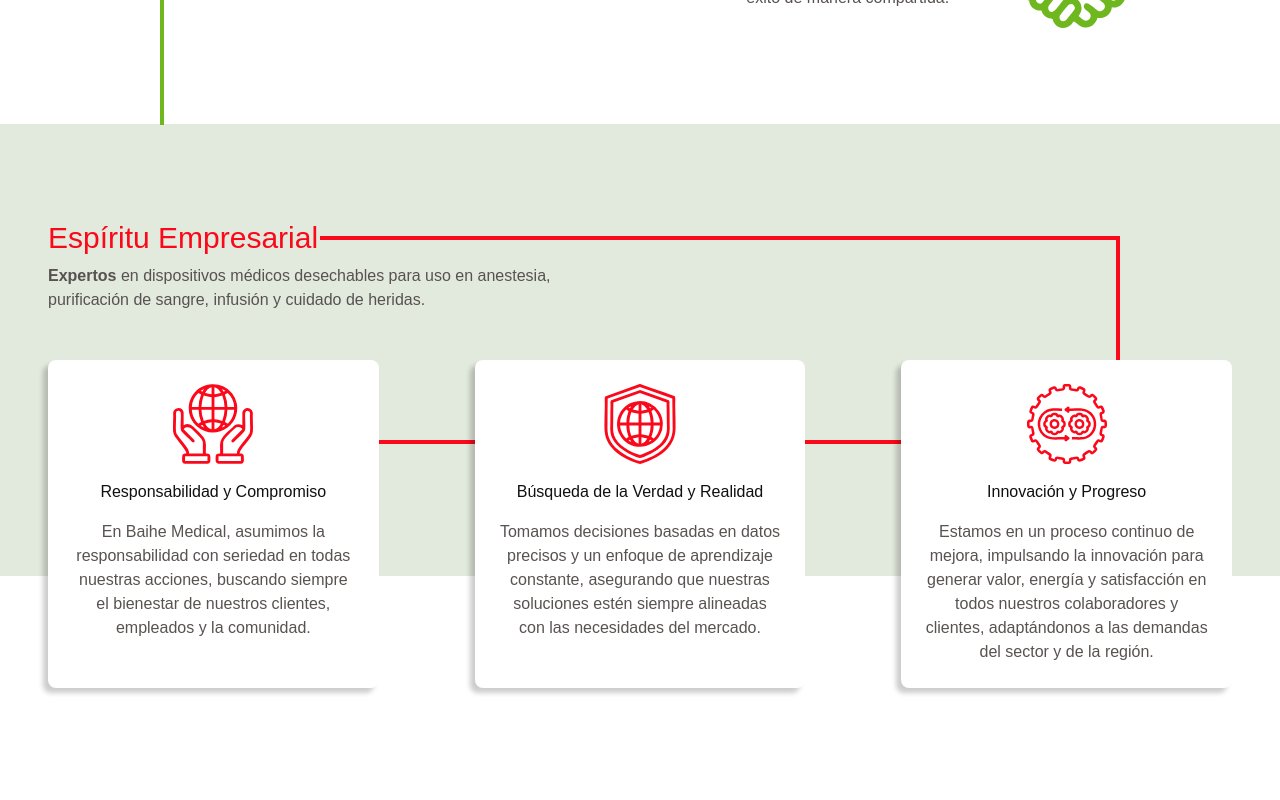
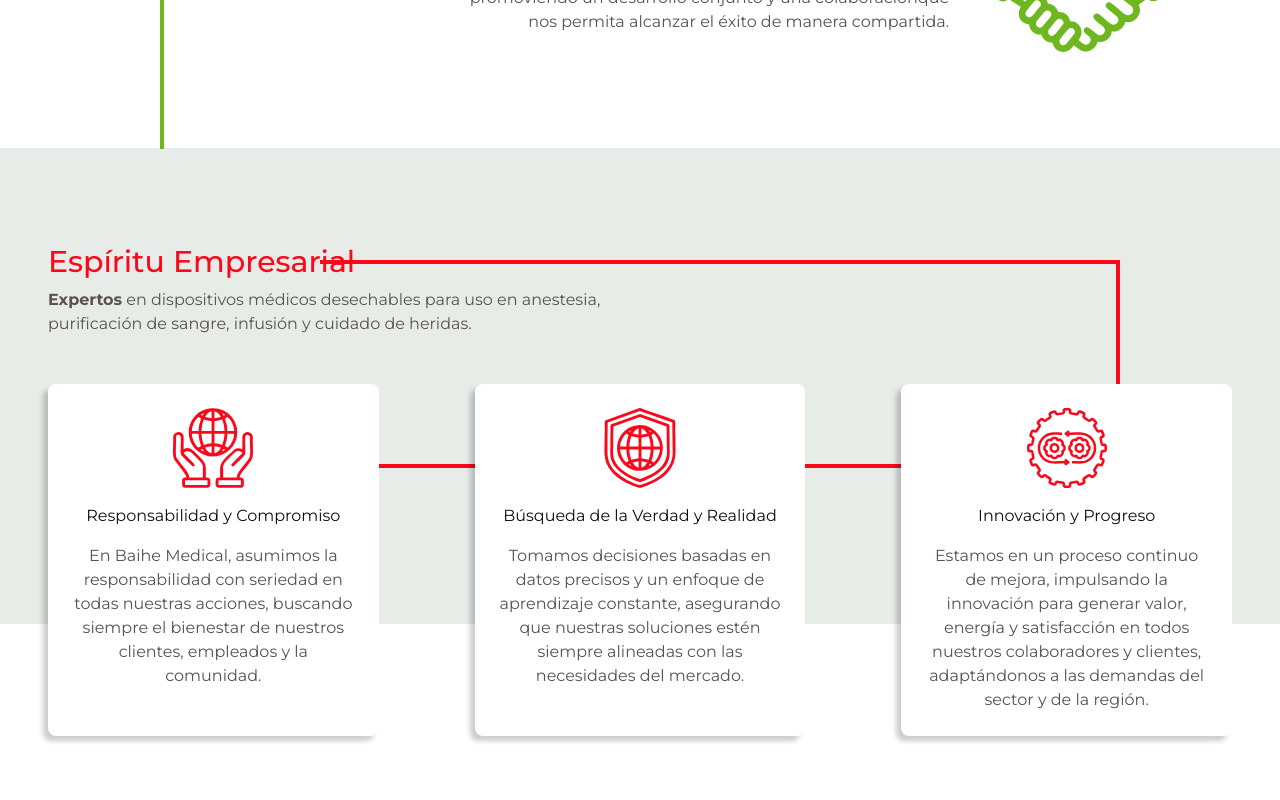
Before and after one commit to cocolabss/baihe_website, a React (Vite) app: page / in a window 1280 px wide. Shown: the part 4040-4840 px from the top of the page. Built offline with nearby package versions, Linux system fonts and the light colour scheme.

Commit message:
🔧 [UPDATE] Se ingresa la fuente a necesitar en el sitio

```diff
--- a/index.html
+++ b/index.html
@@ -4,6 +4,7 @@
     <meta charset="UTF-8" />
     <link rel="icon" type="image/svg+xml" href="/favicon.svg" />
     <meta name="viewport" content="width=device-width, initial-scale=1.0" />
+    <link href="https://fonts.googleapis.com/css2?family=Montserrat:wght@100..900&display=swap" rel="stylesheet">
     <title>Baihe</title>
   </head>
   <body>
--- a/tailwind.config.js
+++ b/tailwind.config.js
@@ -7,7 +7,7 @@
     theme: {
         extend: {
             colors: {
-                lightgreen: '#E2E9DD',
+                lightgreen: '#e7ece9',
                 green: '#6FB71E',
                 red: '#FB081A',
                 black: '#100F11',
```
